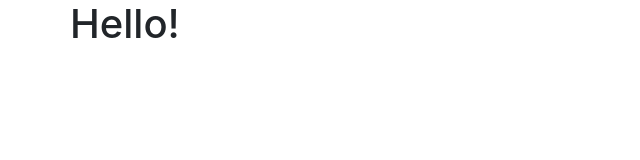
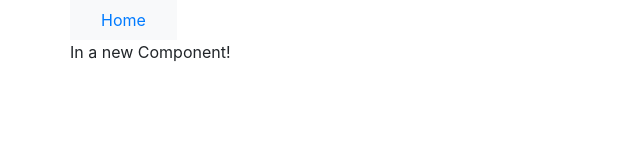
Before and after one commit to n-phan/react, a React app: page / in a window 1280 px wide. Shown: the whole page, without its empty margins (0-640 px from the left). Built offline with nearby package versions, Linux system fonts and the light colour scheme.

Commit message:
#4 Multiple Components

```diff
--- /dev/null
+++ b/src/app/components/Header.js
@@ -0,0 +1,19 @@
+import React from "react";
+
+export class Header extends React.Component {
+    render() {
+        return (
+            <nav className="navbar navbar-default bg-light">
+                <div className="container">
+                    <div className="navbar-header">
+                        <ul className="nav navbar-nav">
+                            <li>
+                                <a href="#">Home</a>
+                            </li>
+                        </ul>
+                    </div>
+                </div>
+            </nav>
+        );
+    };
+}
--- /dev/null
+++ b/src/app/components/Home.js
@@ -0,0 +1,11 @@
+import React from "react";
+
+export class Home extends React.Component {
+    render() {
+        return (
+            <div>
+                <p>In a new Component!</p>
+            </div>
+        );
+    };
+}
--- a/src/app/index.js
+++ b/src/app/index.js
@@ -1,5 +1,8 @@
 import React from "react";
 import { render } from "react-dom";
+
+import { Header } from "./components/Header";
+import { Home } from "./components/Home";
 
 class App extends React.Component {
     render() {
@@ -7,12 +10,17 @@ class App extends React.Component {
             <div className="container">
                 <div className="row">
                     <div className="col-xs-10 col-xs-offset-1">
-                        <h1>Hello!</h1>
+                        <Header/>
+                    </div>
+                </div>
+                <div className="row">
+                    <div className="col-xs-10 col-xs-offset-1">
+                        <Home/>
                     </div>
                 </div>
             </div>
         );
-    }
+    };
 }
 
 render(<App/>, window.document.getElementById("app"));
--- a/src/index.html
+++ b/src/index.html
@@ -4,7 +4,7 @@
     <meta charset="UTF-8">
     <meta name="viewport" content="width=device-width, initial-scale=1.0">
     <title>Learning React</title>
-    <link rel="stylesheet" href="https://stackpath.bootstrapcdn.com/bootstrap/4.5.0/css/bootstrap.min.css" integrity="sha384-9aIt2nRpC12Uk9gS9baDl411NQApFmC26EwAOH8WgZl5MYYxFfc+NcPb1dKGj7Sk" crossorigin="anonymous">
+    <link rel="stylesheet" href="https://stackpath.bootstrapcdn.com/bootstrap/4.3.1/css/bootstrap.min.css" integrity="sha384-ggOyR0iXCbMQv3Xipma34MD+dH/1fQ784/j6cY/iJTQUOhcWr7x9JvoRxT2MZw1T" crossorigin="anonymous">
 </head>
 <body>
     <div id="app"></div>
```
Also changed, not shown: dist/index.html, 1 other file.
